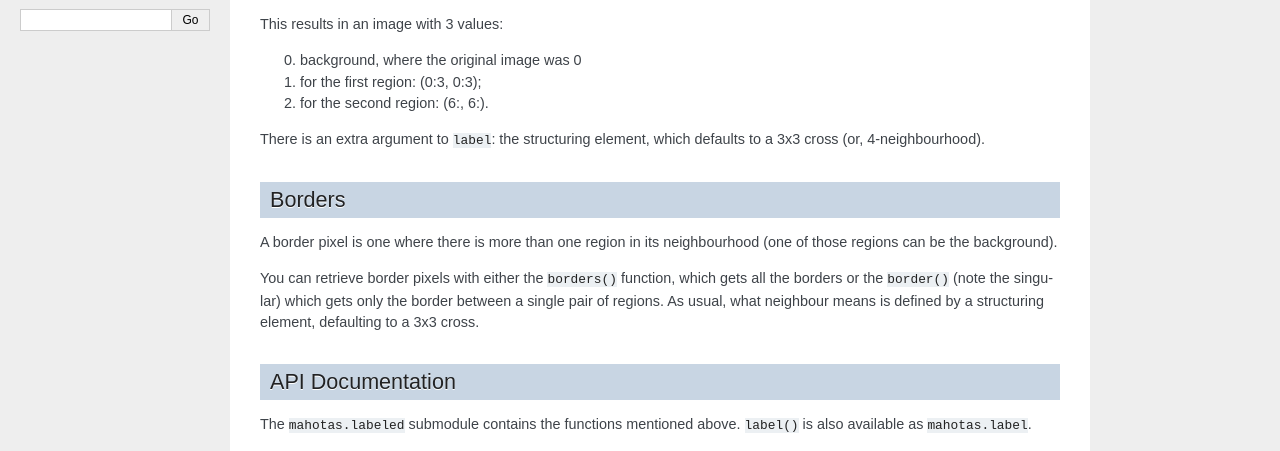
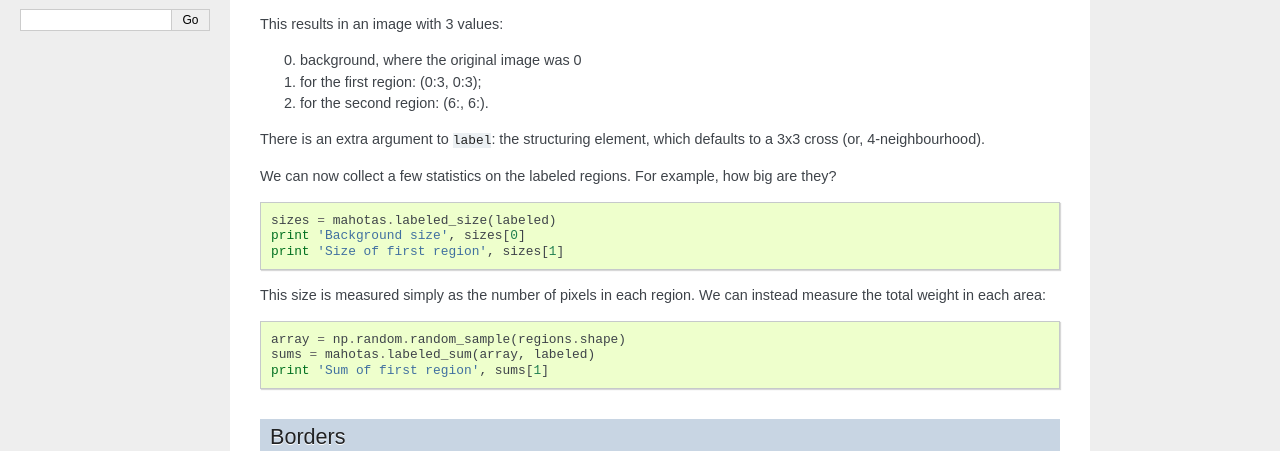
Before and after one commit to luispedro/mahotas, a Sphinx documentation site: the page built from docs/source/labeled.rst, in a window 1280 px wide, cut to the strip 427-878 px from the top of the page. Built offline with Sphinx 7.4.7, drawn with Linux system fonts in a browser that asks for light colours; formulas are drawn with MathJax 3.

Commit message:
DOC More labeled image examples

```diff
--- a/docs/source/labeled.rst
+++ b/docs/source/labeled.rst
@@ -38,6 +38,22 @@ This results in an image with 3 values:
 There is an extra argument to ``label``: the structuring element, which
 defaults to a 3x3 cross (or, 4-neighbourhood).
 
+We can now collect a few statistics on the labeled regions. For example, how
+big are they?
+
+::
+
+    sizes = mahotas.labeled_size(labeled)
+    print 'Background size', sizes[0]
+    print 'Size of first region', sizes[1]
+
+This size is measured simply as the number of pixels in each region. We can
+instead measure the total weight in each area::
+
+    array = np.random.random_sample(regions.shape)
+    sums = mahotas.labeled_sum(array, labeled)
+    print 'Sum of first region', sums[1]
+
 Borders
 -------
 
```
